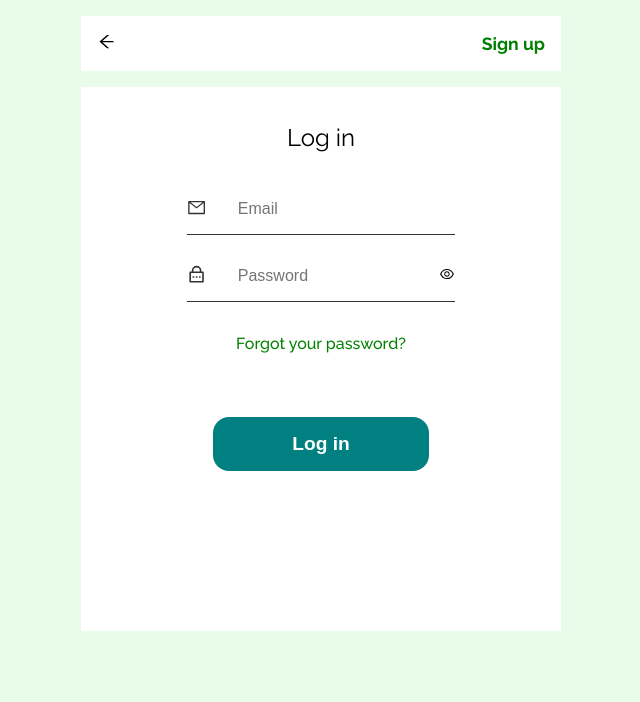
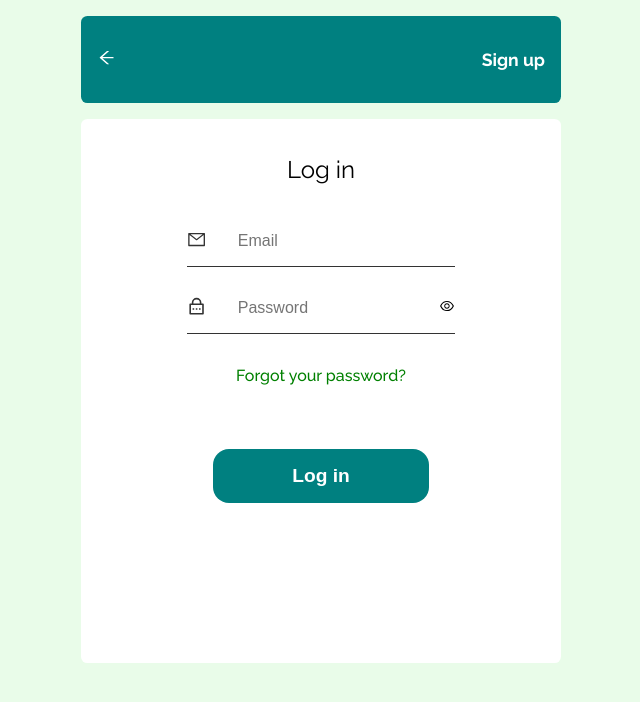
Before and after one commit to MrCandie/chow, a Next.js app: page /profile/user in a window 1280 px wide. Shown: the top 702 px of the page, without its empty margins (319-959 px from the left). Built offline with nearby package versions, Linux system fonts and the light colour scheme.

Commit message:
another commit

```diff
--- a/components/Account/account.module.css
+++ b/components/Account/account.module.css
@@ -11,16 +11,17 @@
   display: flex;
   align-items: center;
   justify-content: space-between;
-  background: #fff;
-  padding: 1rem;
+  background: #008080;
+  padding: 2rem 1rem;
+  border-radius: 0.4rem;
 }
 .container header span {
-  color: #000;
+  color: #fff;
   font-weight: bold;
   font-size: 1.2rem;
 }
 .container header a {
-  color: green;
+  color: #fff;
   font-weight: bold;
   font-size: 1.1rem;
 }
@@ -29,6 +30,7 @@
   background: #fff;
   padding: 1rem 1rem 6rem;
   margin: 1rem 0;
+  border-radius: 0.4rem;
 }
 .account h1 {
   text-align: center;
```
